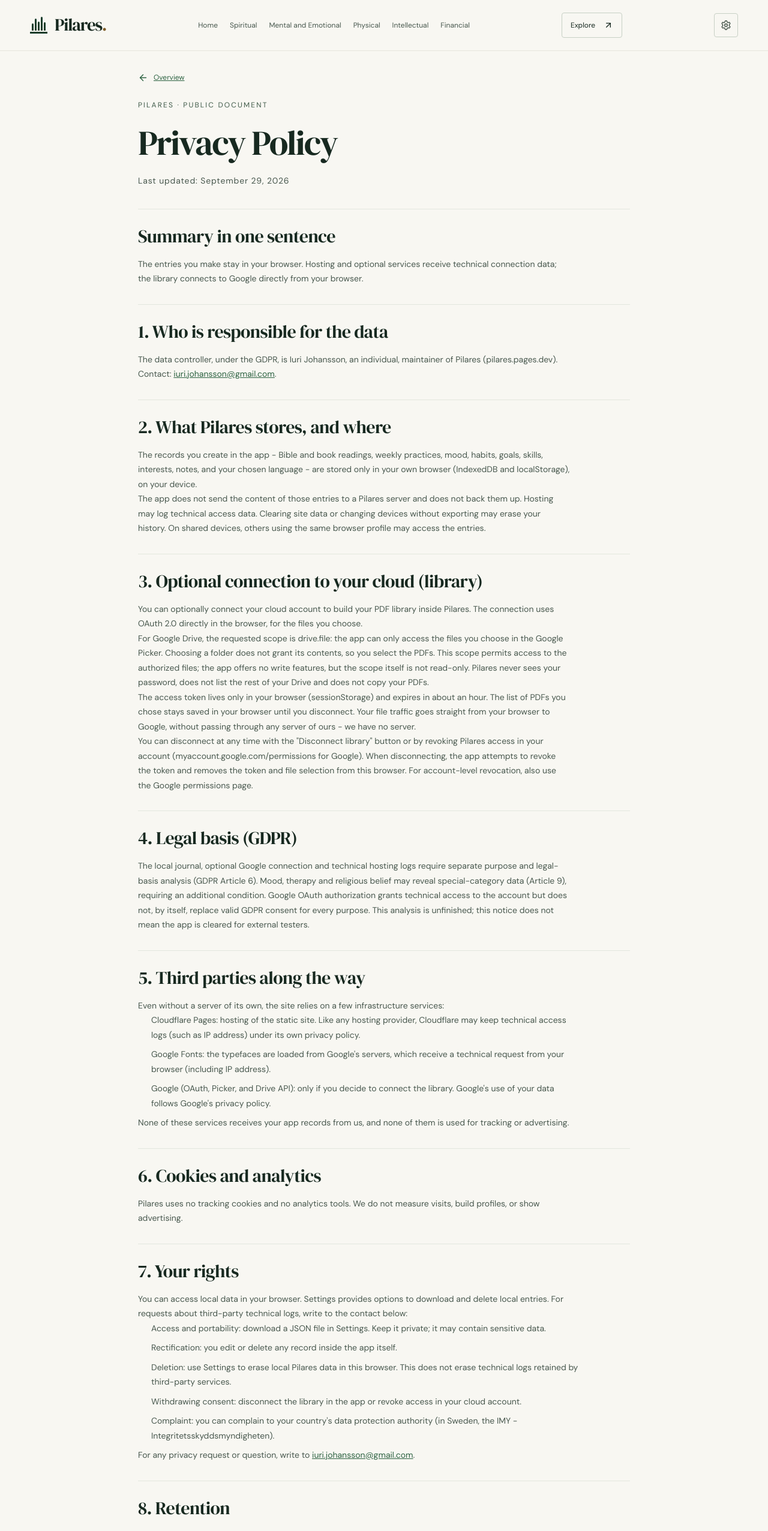
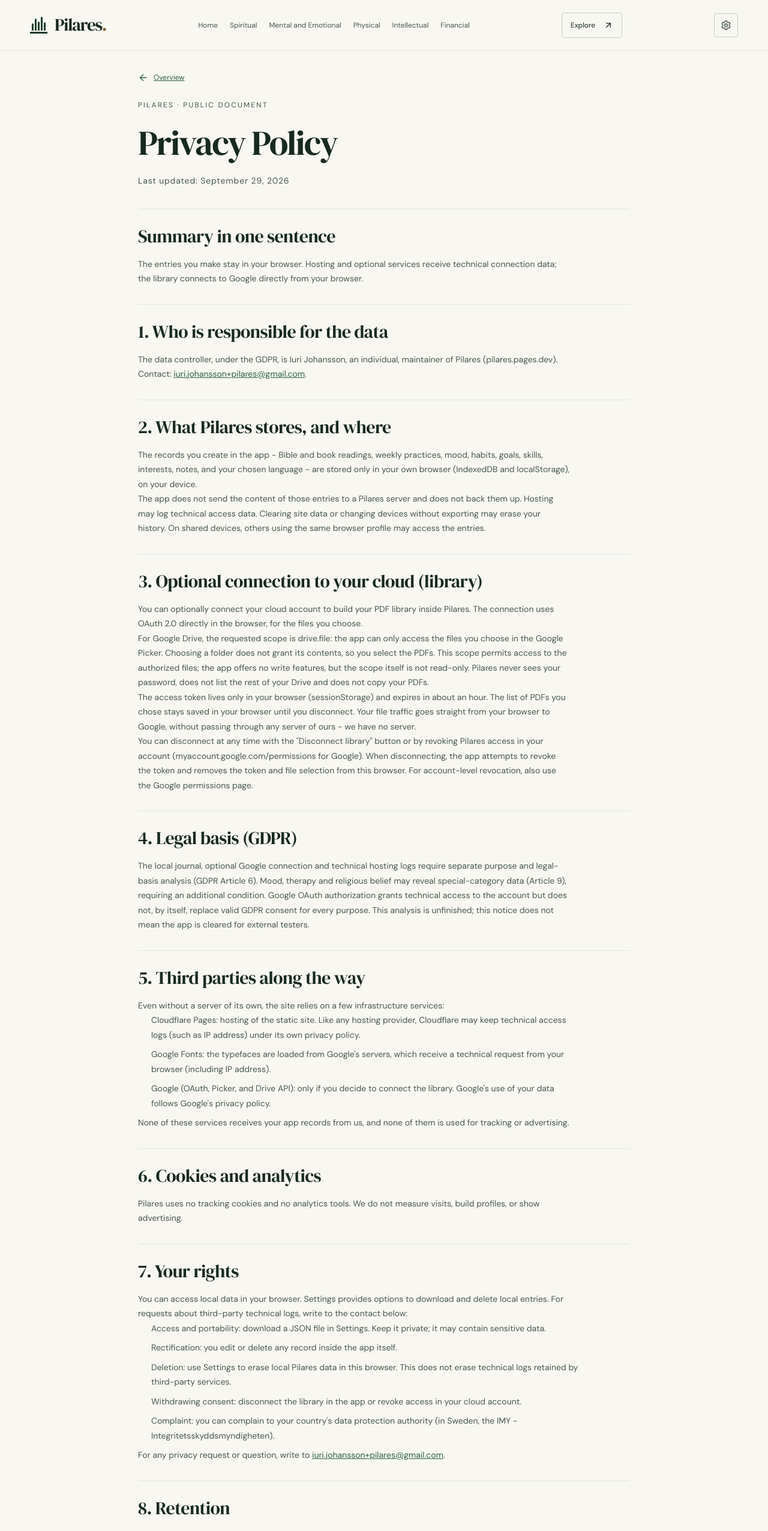
Before and after one commit to iurjoh/pilares, a React (Vite) app: page /privacy in a window 1280 px wide. Shown: the top 2552 px of the page at 60% size. Built offline with nearby package versions, Linux system fonts and the light colour scheme.

Commit message:
Privacidade: contato do controlador via alias dedicado (iuri.johansson+pilares@gmail.com)

```diff
--- a/src/pages/Privacidade.tsx
+++ b/src/pages/Privacidade.tsx
@@ -20,7 +20,7 @@ export default function Privacidade() {
 
       <section aria-labelledby="pp-controlador">
         <h2 id="pp-controlador">{t('1. Quem é responsável pelos dados')}</h2>
-        <p>{t('O controlador dos dados, nos termos do GDPR, é Iuri Johansson, pessoa física, mantenedor do Pilares (pilares.pages.dev). Contato:')} <a href="mailto:iuri.johansson@gmail.com">iuri.johansson@gmail.com</a>.</p>
+        <p>{t('O controlador dos dados, nos termos do GDPR, é Iuri Johansson, pessoa física, mantenedor do Pilares (pilares.pages.dev). Contato:')} <a href="mailto:iuri.johansson+pilares@gmail.com">iuri.johansson+pilares@gmail.com</a>.</p>
       </section>
 
       <section aria-labelledby="pp-locais">
@@ -68,7 +68,7 @@ export default function Privacidade() {
           <li>{t('Revogação do consentimento: desconecte a biblioteca no app ou revogue o acesso na sua conta da nuvem.')}</li>
           <li>{t('Reclamação: você pode reclamar à autoridade de proteção de dados do seu país (na Suécia, a IMY - Integritetsskyddsmyndigheten).')}</li>
         </ul>
-        <p>{t('Para qualquer pedido ou dúvida sobre privacidade, escreva para')} <a href="mailto:iuri.johansson@gmail.com">iuri.johansson@gmail.com</a>.</p>
+        <p>{t('Para qualquer pedido ou dúvida sobre privacidade, escreva para')} <a href="mailto:iuri.johansson+pilares@gmail.com">iuri.johansson+pilares@gmail.com</a>.</p>
       </section>
 
       <section aria-labelledby="pp-retencao">
```
